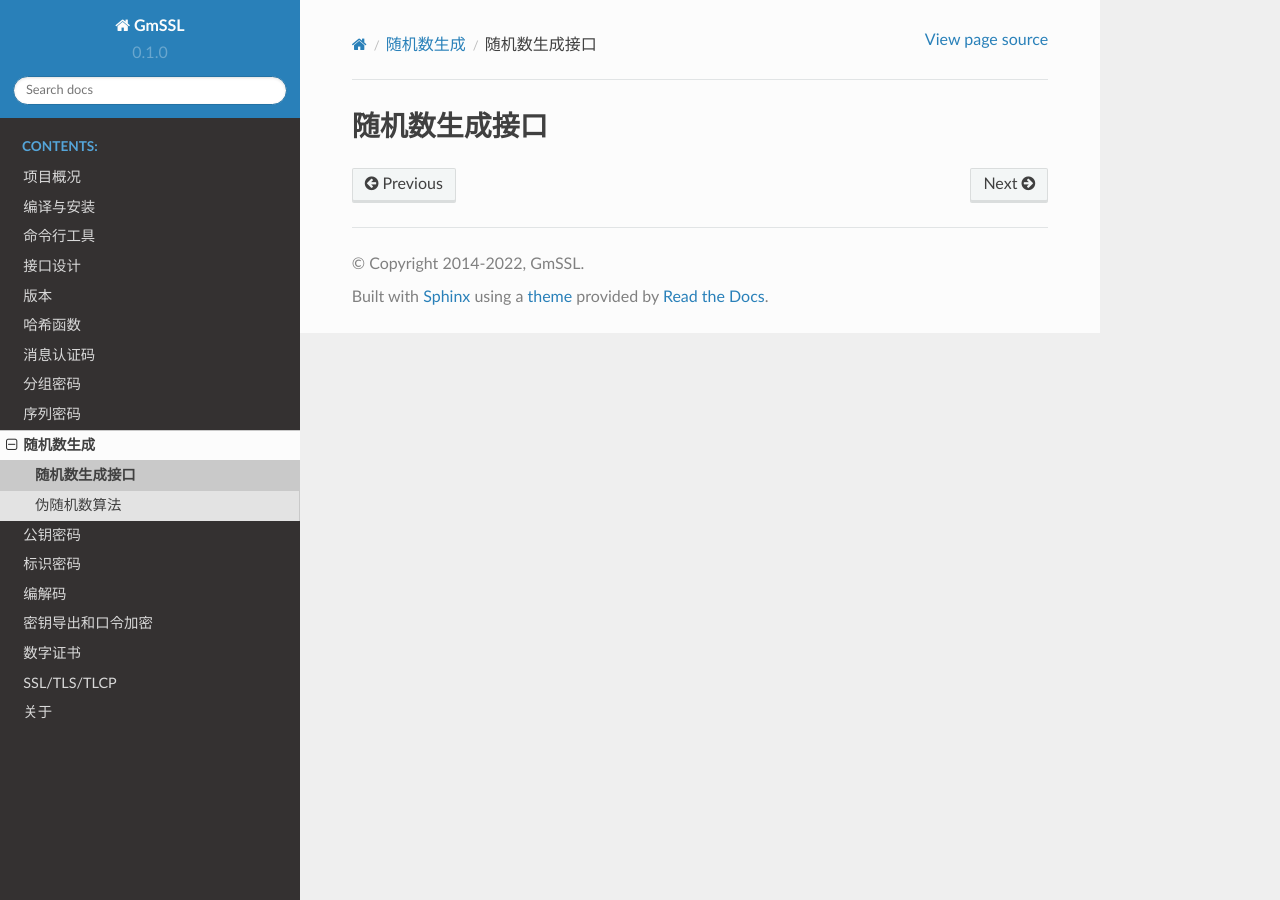
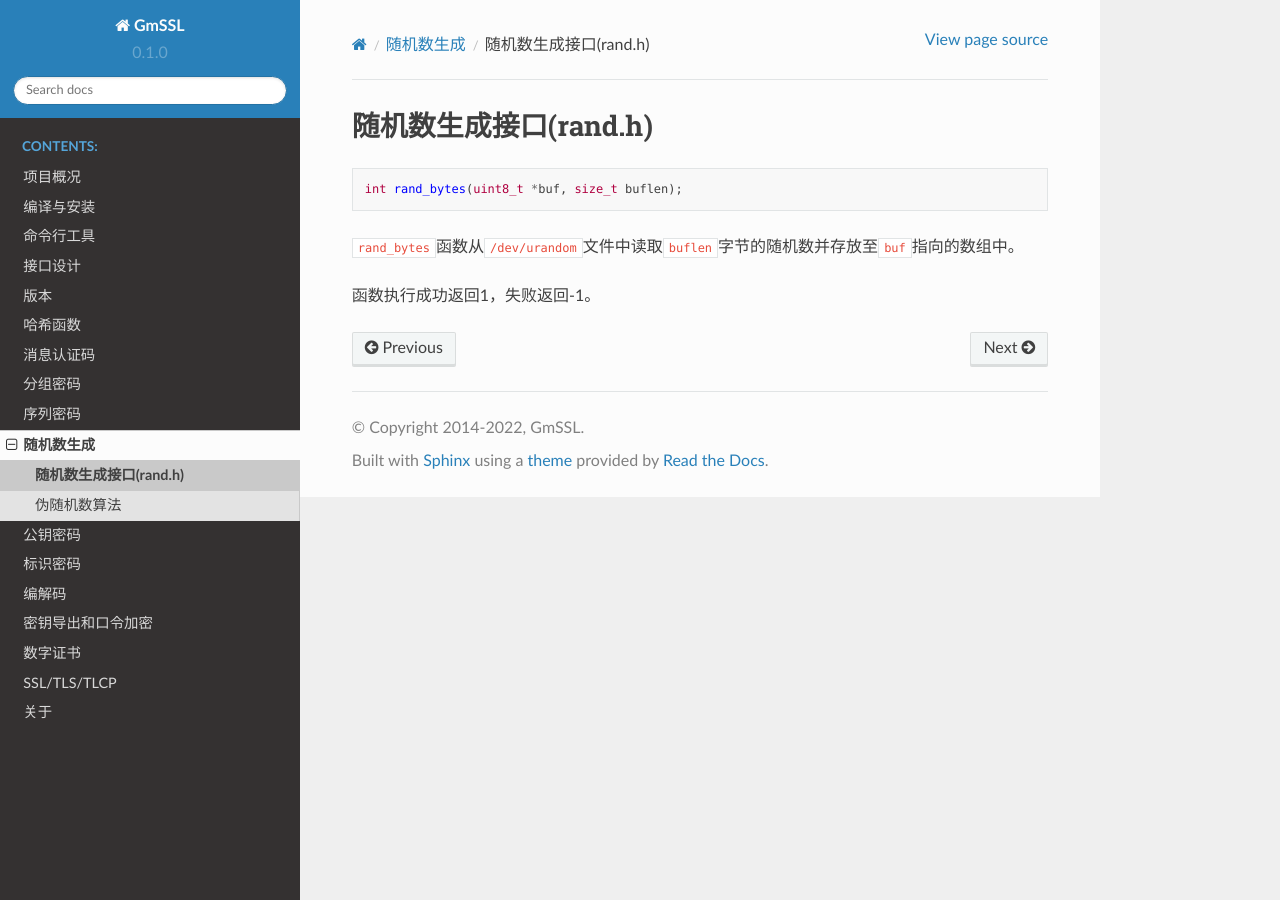
Before and after one commit to zxm256/gmssl-docs, a Sphinx documentation site: the page built from docs/source/random/rand.md, in a window 1280 px wide. Built offline with Sphinx 7.4.7 and the Read the Docs theme 2.0.0, drawn with Linux system fonts in a browser that asks for light colours; pages that are not in the unit, such as notebooks, are missing from menus.

Commit message:
Update rand.md

````diff
--- a/docs/source/random/rand.md
+++ b/docs/source/random/rand.md
@@ -1 +1,9 @@
-# 随机数生成接口
+# 随机数生成接口(rand.h)
+
+```c
+int rand_bytes(uint8_t *buf, size_t buflen);
+```
+
+`rand_bytes`函数从`/dev/urandom`文件中读取`buflen`字节的随机数并存放至`buf`指向的数组中。
+
+函数执行成功返回1，失败返回-1。
````
